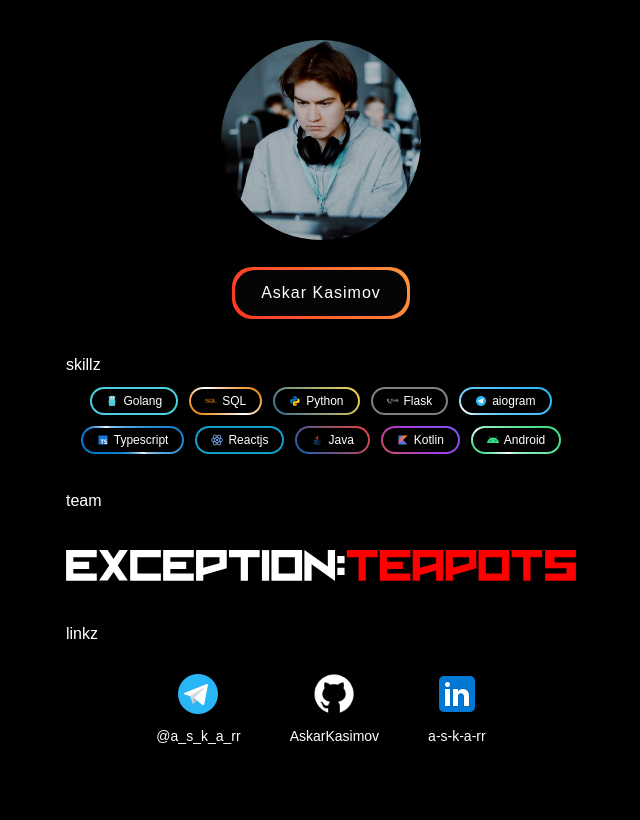
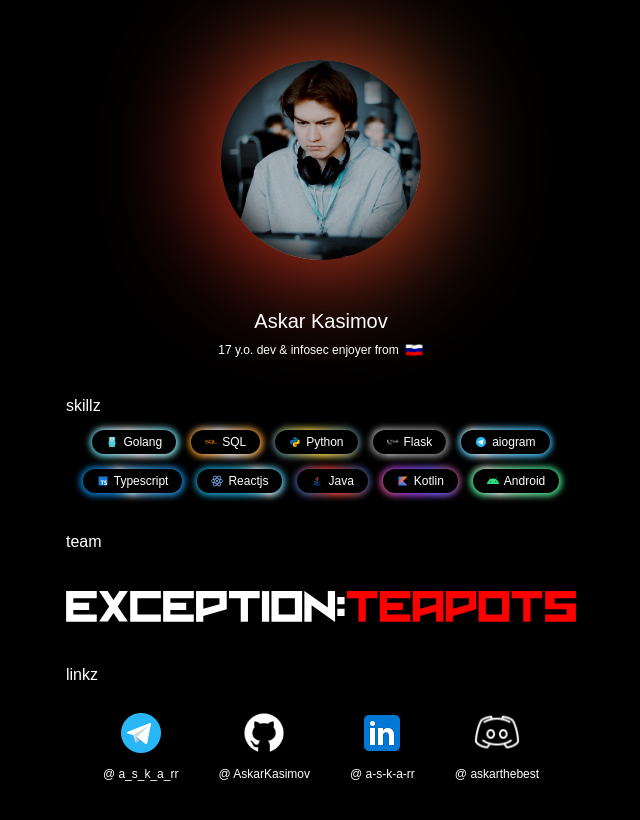
Before and after one commit to AskarKasimov/askarkasimov.github.io, a plain HTML site: page index.html in a window 1280 px wide. Shown: the whole page, without its empty margins (319-959 px from the left). Drawn offline with Linux system fonts and the light colour scheme; a web font is replaced by a local one.

Commit message:
2nd version

```diff
--- a/index.html
+++ b/index.html
@@ -20,8 +20,13 @@
 <body>
     <div class="wrapper">
         <div class="ava">
-            <img src="ava.jpg" alt="avatar" class="no-select" />
-            <div class="button gradient-border" href="#">Askar Kasimov</div>
+            <div class="button gradient-border">
+                <!-- <img src="ava.jpg" alt="avatar" class="no-select" /> -->
+            </div>
+            <span>
+                <h1>Askar Kasimov</h1>
+                <h2>17 y.o. dev & infosec enjoyer from <img src="./icons/ru.gif" alt=":ru:" /></h2>
+            </span>
         </div>
         <div class="tags-wrapper">
             <p>skillz</p>
@@ -123,15 +128,19 @@
             <div class="links">
                 <a class="link" href="https://t.me/a_s_k_a_rr">
                     <img src="./icons/tg.png" alt="Telegram" class="no-select" />
-                    <p>@a_s_k_a_rr</p>
+                    <p>@ a_s_k_a_rr</p>
                 </a>
                 <a class="link" href="https://github.com/AskarKasimov">
                     <img src="./icons/gh.png" alt="GitHub" class="no-select" />
-                    <p>AskarKasimov</p>
+                    <p>@ AskarKasimov</p>
                 </a>
                 <a class="link" href="https://www.linkedin.com/in/a-s-k-a-rr/">
                     <img src="./icons/in.png" alt="LinkedIn" class="no-select" />
-                    <p>a-s-k-a-rr</p>
+                    <p>@ a-s-k-a-rr</p>
+                </a>
+                <a class="link">
+                    <img src="./icons/ds.png" alt="Discord" class="no-select" />
+                    <p>@ askarthebest</p>
                 </a>
             </div>
         </div>
--- a/style.css
+++ b/style.css
@@ -4,8 +4,9 @@
     box-sizing: border-box;
 }
 
-p {
+p, h1, h2 {
     margin: 0 0 0 0;
+    font-weight: 400;
 }
 
 html {
@@ -28,7 +29,7 @@ body {
 }
 
 .wrapper {
-    margin: 5vh auto;
+    margin: 60px auto;
     width: 100%;
     max-width: 550px;
     display: flex;
@@ -43,13 +44,52 @@ body {
     display: flex;
     flex-direction: column;
     align-items: center;
-    gap: 30px;
+    gap: 50px;
+}
+
+.ava div {
+    border-radius: 100%;
+    min-width: 200px;
+    min-height: 200px;
+    max-width: 200px;
+    max-height: 200px;
+    padding: 0 0 0 0;
+    background-image: url('./ava.jpg');
+    box-shadow: 0 0 30px 5px #000000 inset;
+    background-position: center;
+    background-size: contain;
 }
 
 .ava img {
     max-width: 200px;
+    max-height: 200px;
     border-radius: 100%;
     pointer-events: none;
+}
+
+.ava span {
+    display: flex;
+    flex-direction: column;
+    align-items: center;
+    gap: 10px;
+}
+
+.ava span h1 {
+    font-size: 20px;
+}
+
+.ava span h2 {
+    display: flex;
+    justify-content: center;
+    align-items: center;
+    gap: 5px;
+    font-size: 12px;
+}
+
+.ava span h2 img {
+    max-height: 20px;
+    max-width: 20px;
+    border-radius: 0px;
 }
 
 .tags-wrapper {
@@ -73,7 +113,7 @@ body {
     position: relative;
     border-radius: 20px;
     padding: 5px 14px 5px 14px;
-    font-size: 12px;
+    font-size: 12px !important;
     display: flex;
     flex-direction: row;
     gap: 5px;
@@ -98,7 +138,6 @@ body {
     white-space: nowrap;
     padding-left: 26px;
     padding-right: 26px;
-    font-size: 16px;
     line-height: 46px;
     color: #fff;
     letter-spacing: 1px;
@@ -127,75 +166,95 @@ body {
             #833ab4,
             #fd1d1d,
             #fcb045);
-    border-radius: 20px;
+    border-radius: 100%;
     z-index: -1;
     animation: animatedgradient 3s ease alternate infinite;
     background-size: 300% 300%;
+    filter: blur(60px);
 }
 
 .tag:after {
     border-radius: 20px;
-    top: calc(-1 * 2px);
-    left: calc(-1 * 2px);
-    height: calc(100% + 2px * 2);
-    width: calc(100% + 2px * 2);
+    top: calc(-1 * 2.5px);
+    left: calc(-1 * 2.5px);
+    height: calc(100% + 2.5px * 2);
+    width: calc(100% + 2.5px * 2);
     animation: none;
+    transition: background-position .5s ease-in-out;
+    background-repeat: no-repeat;
+    filter: blur(3px);
 }
 
-.go::after {
-    background: #4DD0E1;
+.tag:hover:after {
+    background-position: 10vh;
+}
+
+.go:after {
+    background: linear-gradient(60deg,
+            #4DD0E1, 30%,
+            #FFFFFF, 70%,
+            #4DD0E1)
 }
 
 .py:after {
-    background: linear-gradient(45deg,
+    background: linear-gradient(60deg,
             #326C9B,
-            #FFDA4C);
+            #FFDA4C,
+            #326C9B);
 }
 
 .flask:after {
-    background: gray;
+    background: linear-gradient(60deg,
+            gray, 20%,
+            #FFFFFF, 21%,
+            gray);
 }
 
 .sql:after {
-    background: linear-gradient(35deg,
+    background: linear-gradient(60deg,
             #E87B00, 30%,
             #FFFFFF, 70%,
             #E87B00)
 }
 
 .tg:after {
-    background: linear-gradient(35deg,
-            #29B6F6, 5%,
-            #FFFFFF, 15%,
+    background: linear-gradient(60deg,
+            #29B6F6, 15%,
+            #FFFFFF, 35%,
             #29B6F6);
 }
 
 .ts:after {
-    background: linear-gradient(35deg,
+    background: linear-gradient(60deg,
             #017ACC, 40%,
             #FFFFFF, 50%,
             #017ACC);
 }
 
 .react:after {
-    background: #149ECA;
+    background: linear-gradient(60deg,
+            #149ECA, 65%,
+            #FFFFFF, 80%,
+            #149ECA);
 }
 
 .java:after {
-    background: linear-gradient(45deg,
+    background: linear-gradient(60deg,
             #1461B7,
-            #EF4235);
+            #EF4235,
+            #1461B7);
 }
 
 .kt:after {
-    background: linear-gradient(45deg,
+    background: linear-gradient(60deg,
             #D15064,
             #A23CE2,
-            #775BF6);
+            #775BF6,
+            #D15064);
 }
 
 .android:after {
-    background: linear-gradient(35deg,
+    background: linear-gradient(60deg,
             #30DC80, 20%,
             #FFFFFF, 40%,
             #30DC80);
@@ -228,8 +287,9 @@ body {
     display: flex;
     flex-direction: row;
     flex-wrap: wrap;
-    gap: 25px;
+    gap: 20px;
     justify-content: center;
+    align-items: center;
 }
 
 .link {
@@ -237,11 +297,11 @@ body {
     flex-direction: column;
     gap: 10px;
     align-items: center;
-    font-size: 14px;
+    font-size: 12px !important;
     text-decoration: none;
     color: inherit;
     cursor: pointer;
-    padding: 12px 12px 12px 12px;
+    padding: 10px 10px 10px 10px;
     box-shadow: 0px 0px 0px 0px #3b3b3b;
     transition: box-shadow .2s ease-in-out;
     border-radius: 10px;
@@ -262,7 +322,6 @@ body {
     color: inherit;
     text-decoration: none;
     transition: color .25s;
-    font-size: 16px;
 }
 
 .hoverUnderlineAnimation:hover {
```
Also changed, not shown: icons/ds.png (added), icons/ru.gif (added).
